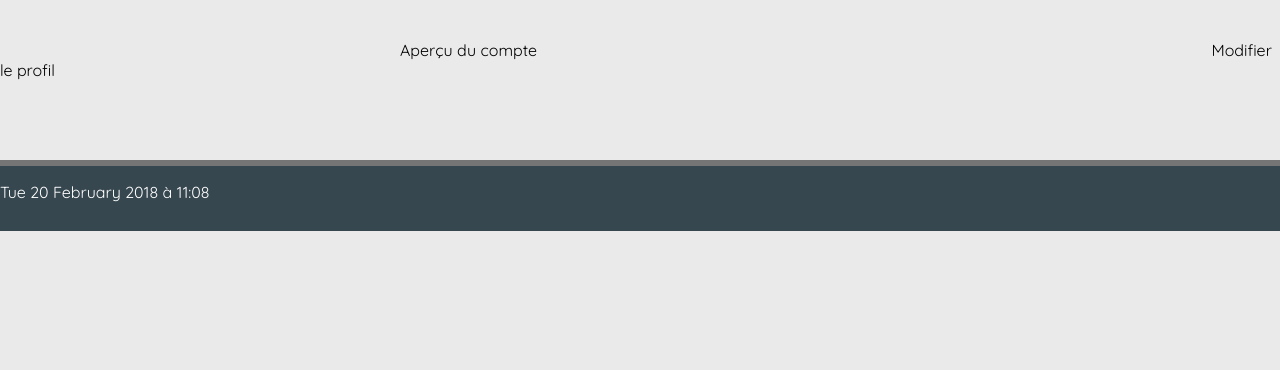
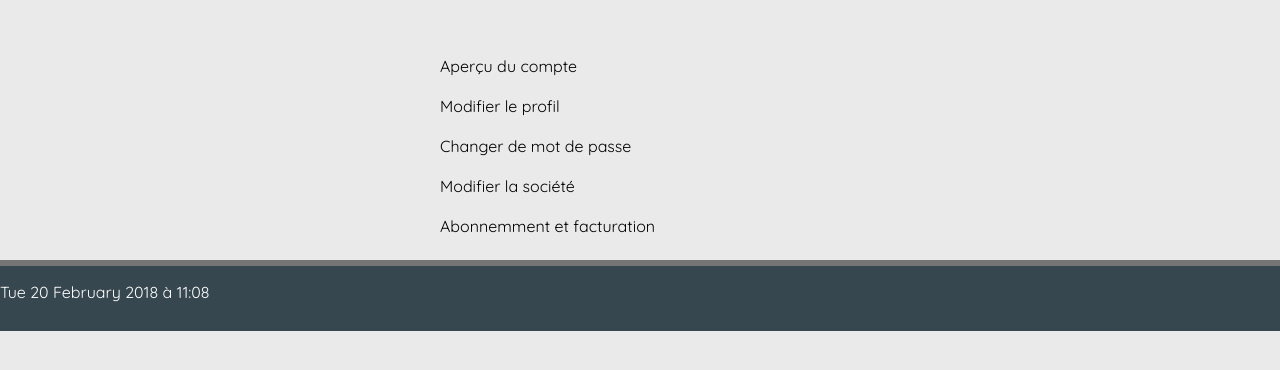
Before and after one commit to HoooKen/si6-tp1, a PHP site: page /PHPSLAMSISR/membre/index.php in a window 1280 px wide. Shown: the part 66-436 px from the top of the page. Run offline with PHP 8.4, Linux system fonts and the light colour scheme.

Commit message:
[+] Correction du panel membre

```diff
--- a/membre/design.css
+++ b/membre/design.css
@@ -21,15 +21,26 @@ body,html
 {
     position: fixed;
     left: 0;
+    display:block;
+    list-style:none;
+}
+.link li
+{
+    list-style:none;
+}
+.link ul
+{
+    width:860px;
 }
 .link a
 {
     text-decoration:none;
     color:black;
     padding-right:270px;
-    padding-bottom:30px;
-
+    padding-bottom:20px;
     margin-left:400px;
+    margin-bottom:20px;
+    height:50px;
 
 }
 
@@ -40,7 +51,6 @@ body,html
     border-right-color:blue;
     border-right-style:solid;
     border-right-width:5px;
-    bakcground-size:600px;
 }
 
 header
--- a/membre/index.php
+++ b/membre/index.php
@@ -14,8 +14,21 @@ if($connected == true)
     <br />
 
     <div class="link">
-        <a href="#aperçu">Aperçu du compte</a>
-        <a href="#modif">Modifier le profil</a>
+        <ul>
+            <li><a href="#aperçu">Aperçu du compte</a></li>
+            </br>
+            <li><a href="#modif" style=padding-right:287px;>Modifier le profil</a></li>
+            <br />
+            <li><a href="#mdp" style="padding-right:216px;">Changer de mot de passe</a></li>
+            <br />
+            <li><a href="#mdp" style="padding-right:280px;">Modifier la société</a></li>
+            <br />
+            <li><a href="#mdp" style="padding-right:204px;">Abonnemment et facturation</a></li>
+            <br />
+            <li><a href="#mdp" style="padding-right:212px;">Gestion des utilisateurs</a></li>
+
+
+        </ul>
     </div>
     <br />
     <br/>
@@ -23,6 +36,11 @@ if($connected == true)
     <br />
     <br />
     <br />
+    <br />    <br />    <br />    <br />    <br />
+
+
+
+
     <?php
 }
 require_once('../inc/footer.php');
```
